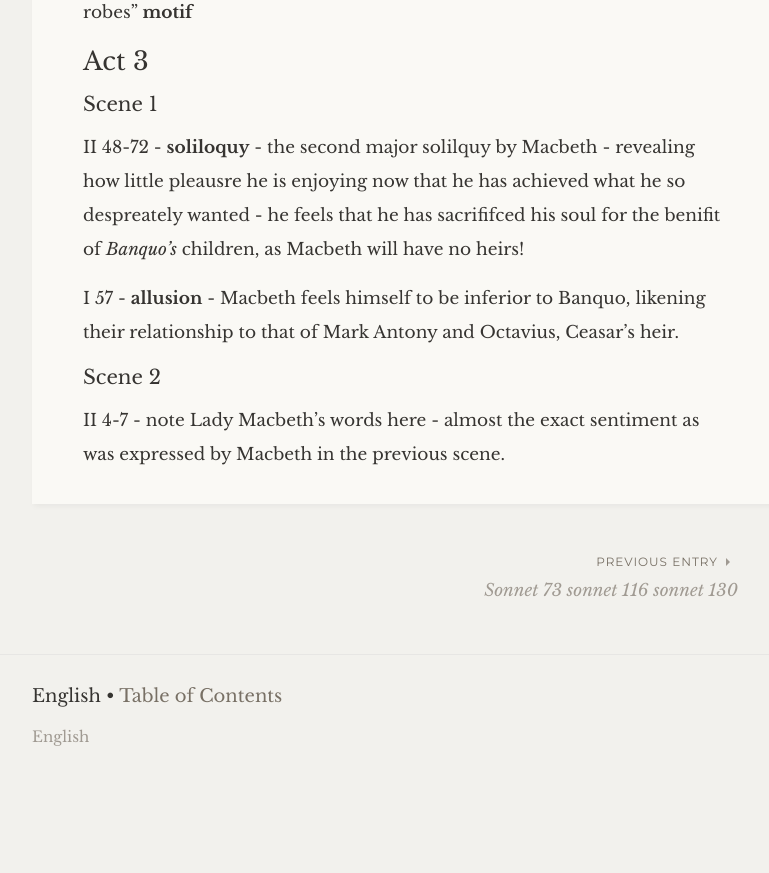
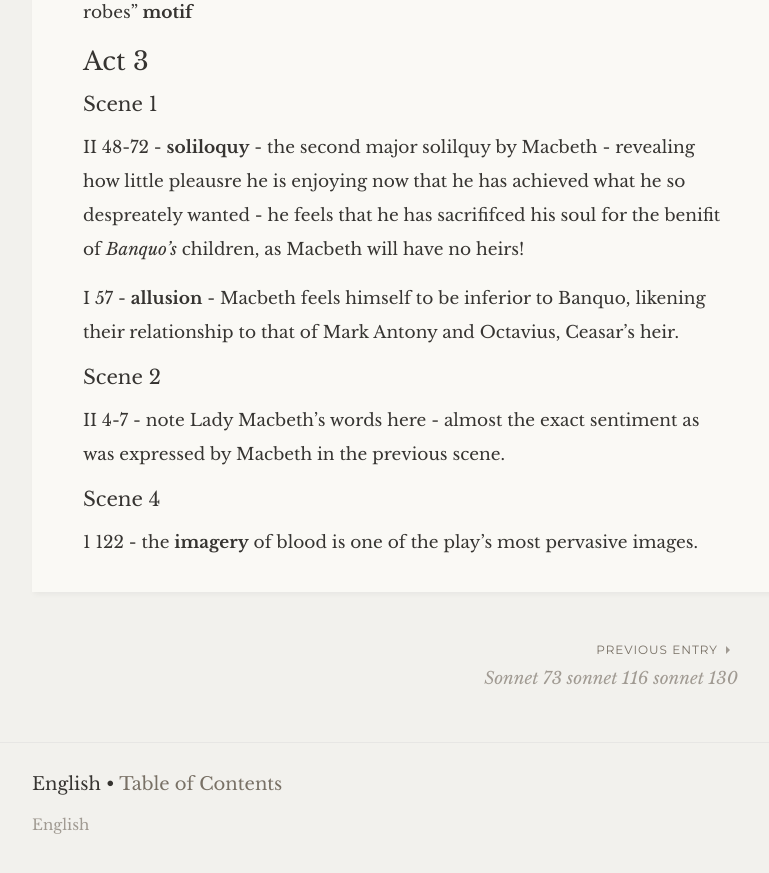
Before and after one commit to EthenStrine/English, a Jekyll site: the page built from _posts/2018-11-5-Macbeth.md, in a window 1280 px wide and 900 px high, scrolled down 3756 px. Shown: the top 873 px of the window, without its empty margins (238-1007 px from the left). Built offline with Jekyll 4.4.1, drawn with Linux system fonts in a browser that asks for light colours; some web fonts are replaced; our own code applies the rules of GitHub Pages for plain Markdown files; before the commit the page ends 4568 px from its top, so only the background shows below that.

Commit message:
Update _posts/2018-11-5-Macbeth.md

```diff
--- a/_posts/2018-11-5-Macbeth.md
+++ b/_posts/2018-11-5-Macbeth.md
@@ -91,3 +91,7 @@ I 57 - __allusion__ - Macbeth feels himself to be inferior to Banquo, likening t
 ### Scene 2
 
 II 4-7 - note Lady Macbeth's words here - almost the exact sentiment as was expressed by Macbeth in the previous scene.
+
+### Scene 4
+
+1 122 - the **imagery** of blood is one of the play's most pervasive images.
```
